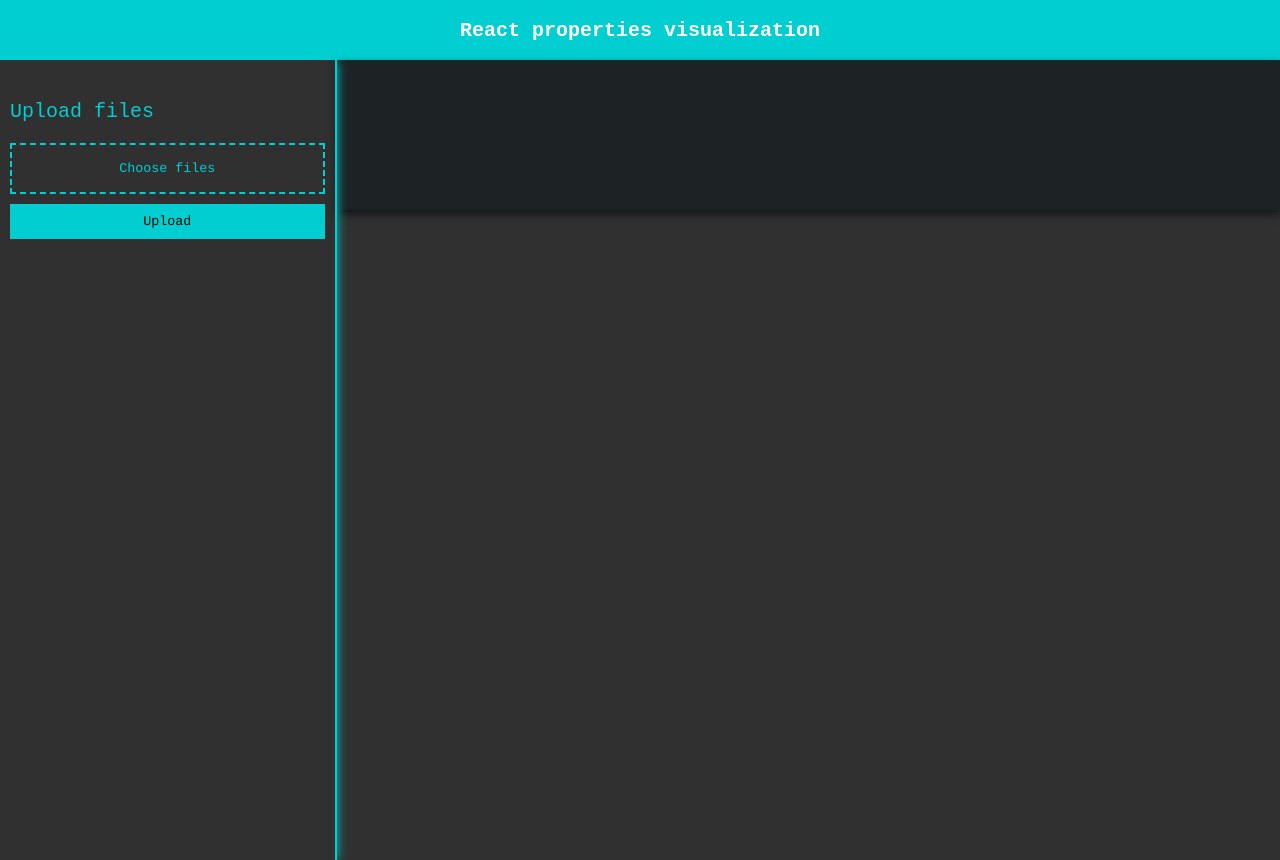
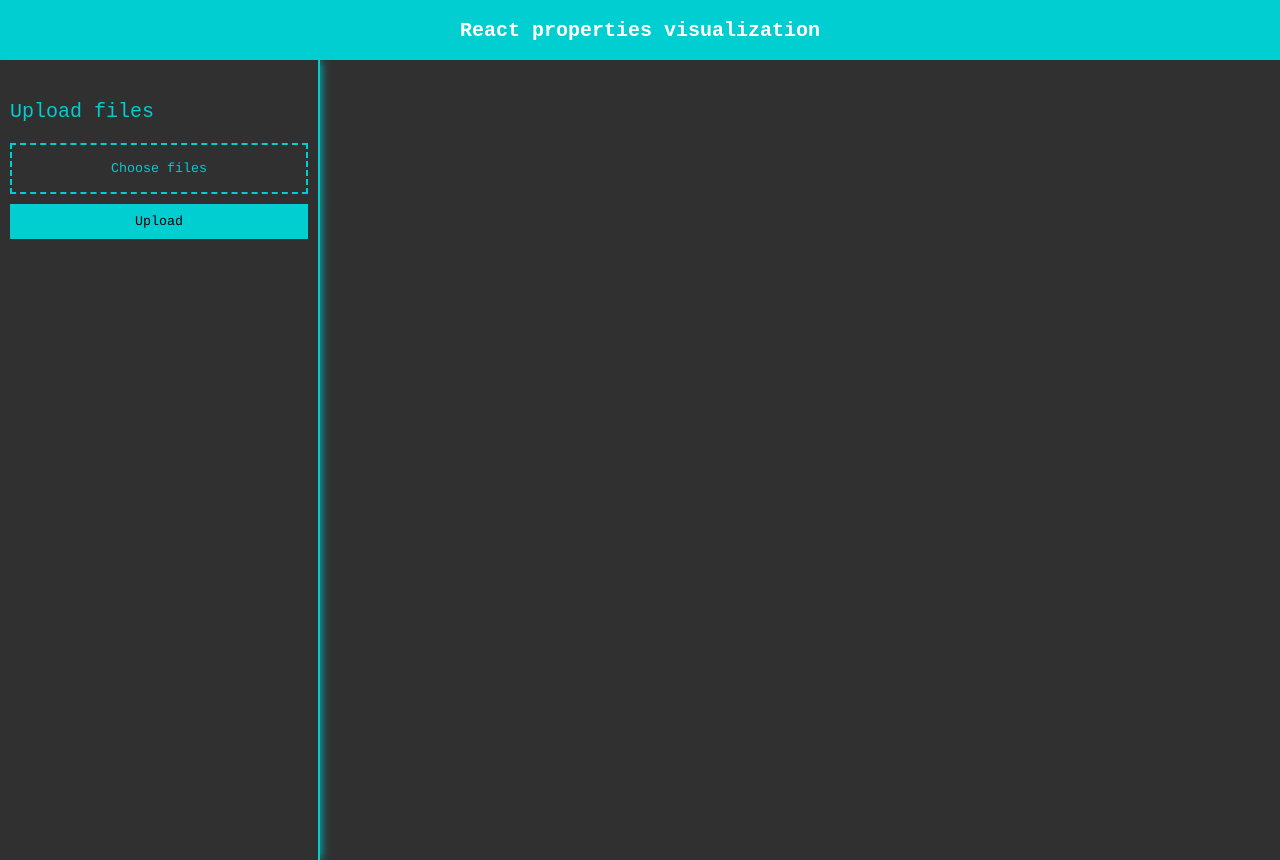
Before and after one commit to CamielaTeam/react-visualization, a React (Create React App) app in the folder frontend/: page / in a window 1280 px wide. Built offline with nearby package versions, Linux system fonts and the light colour scheme.

Commit message:
update graph ok

```diff
--- a/frontend/src/App.js
+++ b/frontend/src/App.js
@@ -1,16 +1,70 @@
-import React, { useState } from "react";
+import React, { useState, useEffect } from "react";
 import "./App.css";
 import Landing from "./Components/Landing";
 
 export default function App() {
   const [propsMatrix, setPropsMatrix] = useState([]);
   const [nodes, setNodes] = useState([]);
+  // const [propsMatrix, setPropsMatrix] = useState([
+  //   [null, { name: "Componente2", props: ["primeraProp"] }, null],
+  //   [null, null, null],
+  //   [{ name: "Componente", props: ["propDePrueba"] }, null, null],
+  // ]);
+  // const [nodes, setNodes] = useState([
+  //   {
+  //     name: "Componente",
+  //     componentsInside: { Componente2: { passedProps: ["primeraProp"] } },
+  //     mustReceiveProps: [
+  //       { name: "name", type: "number" },
+  //       { name: "otro", type: "func" },
+  //     ],
+  //     index: 0,
+  //   },
+  //   {
+  //     name: "Componente2",
+  //     componentsInside: {},
+  //     mustReceiveProps: [
+  //       { name: "name1", type: "number" },
+  //       { name: "otro2", type: "func" },
+  //     ],
+  //     index: 1,
+  //   },
+  //   {
+  //     name: "Otro",
+  //     componentsInside: { Componente: { passedProps: ["propDePrueba"] } },
+  //     mustReceiveProps: [
+  //       { name: "name3", type: "number" },
+  //       { name: "otro3", type: "func" },
+  //     ],
+  //     index: 2,
+  //   },
+  // ]);
+  const [links, setLinks] = useState([]);
+
+  const transformMatrixToLink = (matrix, nodes) => {
+    console.log("transformMatrixToLink", matrix);
+    const newLinks = [];
+
+    for (var i = 0; i < matrix.length; i++) {
+      for (var z = 0; z < matrix.length; z++) {
+        if (matrix[i][z]) {
+          newLinks.push({ source: nodes[i].name, target: nodes[z].name });
+        }
+      }
+    }
+    setLinks(newLinks);
+  };
+
+  useEffect(() => {
+    transformMatrixToLink(propsMatrix, nodes);
+    console.log("transformMatrixToLink");
+  }, [propsMatrix]);
 
   return (
     <Landing
       setPropsMatrix={setPropsMatrix}
       setNodes={setNodes}
-      propsMatrix={propsMatrix}
+      links={links}
       nodes={nodes}
     ></Landing>
   );
--- a/frontend/src/Components/Landing.js
+++ b/frontend/src/Components/Landing.js
@@ -8,23 +8,9 @@
 export default function LandingView({
   setNodes,
   setPropsMatrix,
-  propsMatrix,
+  links,
   nodes,
 }) {
-  const transformMatrixToLink = (matrix, nodes) => {
-    const links = [];
-
-    for (var i = 0; i < matrix.length; i++) {
-      for (var z = 0; z < matrix.length; z++) {
-        if (matrix[i][z]) {
-          links.push({ source: nodes[i].name, target: nodes[z].name });
-        }
-      }
-    }
-    return links;
-  };
-  const [links, setLinks] = useState(transformMatrixToLink(propsMatrix, nodes));
-
   return (
     <div className="App">
       <Navbar></Navbar>
@@ -36,9 +22,7 @@
           ></Uploader>
         </div>
         <div className="landing_graph">
-          <section className="Main">
-            <ForceGraph linksData={links} nodesData={nodes} />
-          </section>
+          <ForceGraph links={links} nodes={nodes} />
         </div>
       </div>
     </div>
--- a/frontend/src/Components/Uploader.js
+++ b/frontend/src/Components/Uploader.js
@@ -25,7 +25,6 @@
 
       .then((res) => {
         // then print response status
-        console.log("archivos subidos", res.statusText);
         axios
           .get("http://localhost:8000/getGraph", data, {
             // receive two    parameter endpoint url ,form data
@@ -37,10 +36,7 @@
             const dataForGraph = res.data.dataForGraph;
             setNodes(dataForGraph[0]);
             setPropsMatrix(dataForGraph[1]);
-            // console.log("arr", arr);
           });
-        // const arr = generateMatrix();
-        // console.log("arr", arr);
       });
   };
 
@@ -72,7 +68,6 @@
   const handleClick = (event) => {
     document.getElementById("hiddenFileInput").click();
   };
-  console.log(selectedFile);
 
   const renderSelectedFiles = () => {
     const renderedSelectedFiles = [];
@@ -91,7 +86,7 @@
       <label className="custom-file-upload">
         <input
           type="file"
-          class="form-control"
+          className="form-control"
           id="hiddenFileInput"
           style={{ display: "none" }}
           multiple
@@ -105,7 +100,7 @@
       {renderedSelectedFiles}
       <button
         type="button"
-        class="btn btn-success btn-block upload_button"
+        className="btn btn-success btn-block upload_button"
         onClick={onClickHandler}
       >
         Upload
--- a/frontend/src/Graph/ForceGraph.js
+++ b/frontend/src/Graph/ForceGraph.js
@@ -2,22 +2,20 @@
 import { runForceGraph } from "./ForceGraphGenerator";
 import styles from "./forceGraph.module.css";
 
-export default function ForceGraph({ linksData, nodesData }) {
+export default function ForceGraph({ links, nodes }) {
   const containerRef = React.useRef(null);
-  console.log("linksData", linksData);
-  console.log("nodesData", nodesData);
+  console.log("links", links);
+  console.log("nodes", nodes);
 
-  const nodeHoverTooltip = React.useCallback((node) => {
-    console.log("node", node);
+  const nodeHoverTooltip = (node) => {
     let renderedInProps = "";
     node.mustReceiveProps.forEach((prop) => {
-      console.log(prop);
       renderedInProps =
         renderedInProps + `<li>${prop.name + ": " + prop.type}</li>`;
     });
 
     let renderedOutProps = "";
-    console.log(node.componentsInside);
+
     Object.keys(node.componentsInside).forEach((component) => {
       console.log(component);
       let componentInsideProps = "";
@@ -41,11 +39,11 @@
     </div>
     </div>
     </divcontent>`;
-  }, []);
+  };
 
   React.useEffect(() => {
-    runForceGraph(containerRef.current, linksData, nodesData, nodeHoverTooltip);
-  }, [nodesData]);
+    runForceGraph(links, nodes, nodeHoverTooltip);
+  }, [links]);
 
-  return <div ref={containerRef} className={styles.container} />;
+  return <svg width="960" height="600"></svg>;
 }
--- a/frontend/src/Graph/ForceGraphGenerator.js
+++ b/frontend/src/Graph/ForceGraphGenerator.js
@@ -2,19 +2,8 @@
 import "@fortawesome/fontawesome-free/css/all.min.css";
 import styles from "./forceGraph.module.css";
 
-export function runForceGraph(
-  container,
-  linksData,
-  nodesData,
-  nodeHoverTooltip
-) {
+export function runForceGraph(links, nodes, nodeHoverTooltip) {
   const colors = d3.scaleOrdinal(d3.schemeCategory10).domain(["foo", "baz"]);
-
-  const links = linksData.map((d) => Object.assign({}, d));
-  const nodes = nodesData.map((d) => Object.assign({}, d));
-  const containerRect = container.getBoundingClientRect();
-  const height = containerRect.height;
-  const width = containerRect.width;
 
   // Add the tooltip element to the graph
   const tooltip = document.querySelector("#graph-tooltip");
@@ -68,21 +57,20 @@
     div.transition().duration(200).style("opacity", 0);
   };
 
-  const svg = d3
-    .select(container)
-    .append("svg")
-    .attr("viewBox", [-width / 2, -height / 2, width, height]);
-
+  var svg = d3.select("svg");
+  svg.append("defs").append("marker");
+  const width = +svg.attr("width");
+  const height = +svg.attr("height");
   var defs = svg.append("defs");
   defs
     .append("marker")
     .attr("id", "arrowhead")
     .attr("viewBox", "-0 -5 10 10")
-    .attr("refX", 20)
+    .attr("refX", 13)
     .attr("refY", 0)
     .attr("orient", "auto")
-    .attr("markerWidth", 15)
-    .attr("markerHeight", 10)
+    .attr("markerWidth", 13)
+    .attr("markerHeight", 13)
     .attr("xoverflow", "visible")
     .append("svg:path")
     .attr("d", "M 0,-5 L 10 ,0 L 0,5")
@@ -132,9 +120,7 @@
     )
 
     .force("charge", d3.forceManyBody())
-    .force("x", d3.forceX())
-    .force("y", d3.forceY());
-
+    .force("center", d3.forceCenter(width / 2, height / 2));
   const link = svg
     .selectAll(".link")
     .data(links)
```
